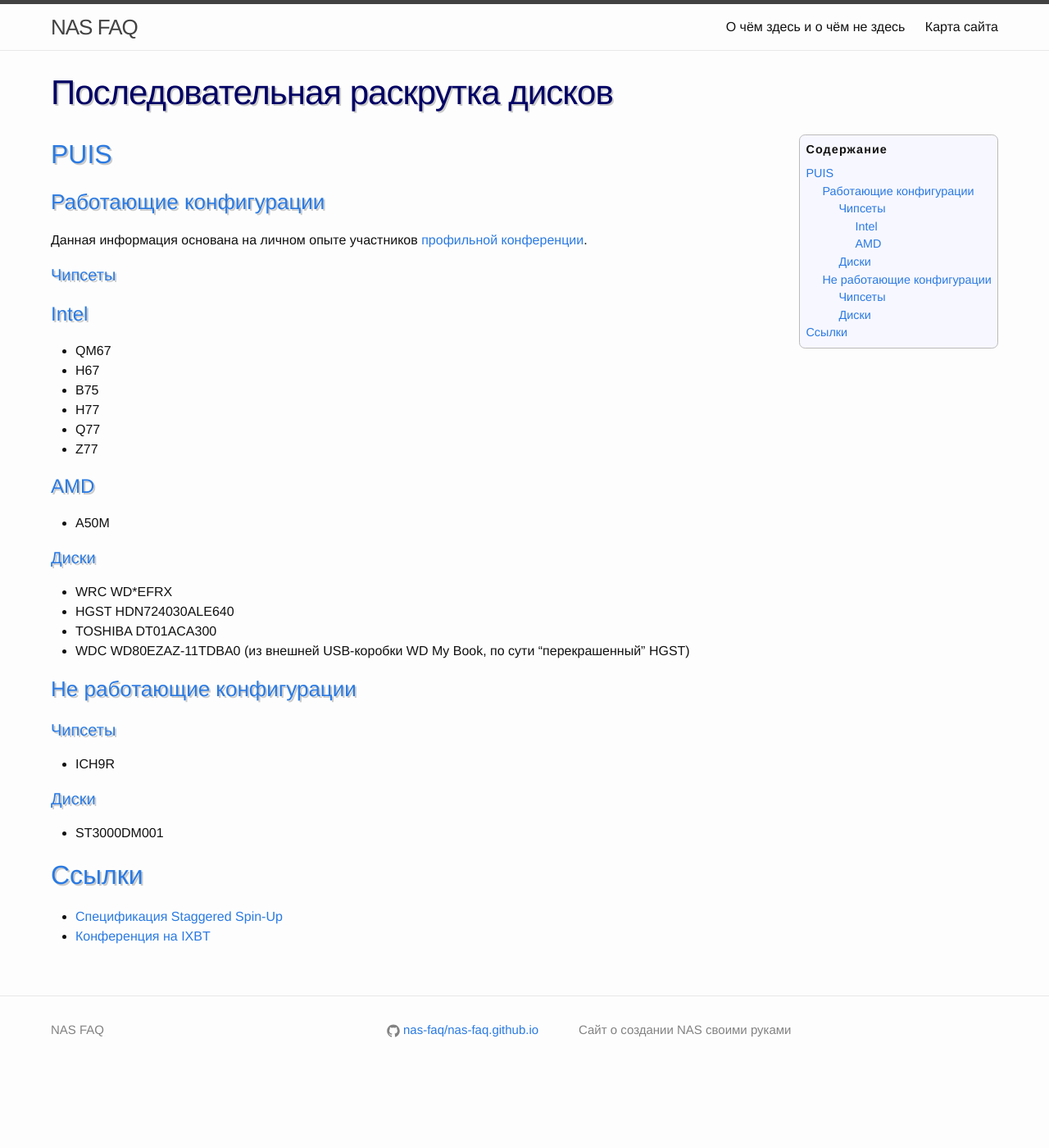
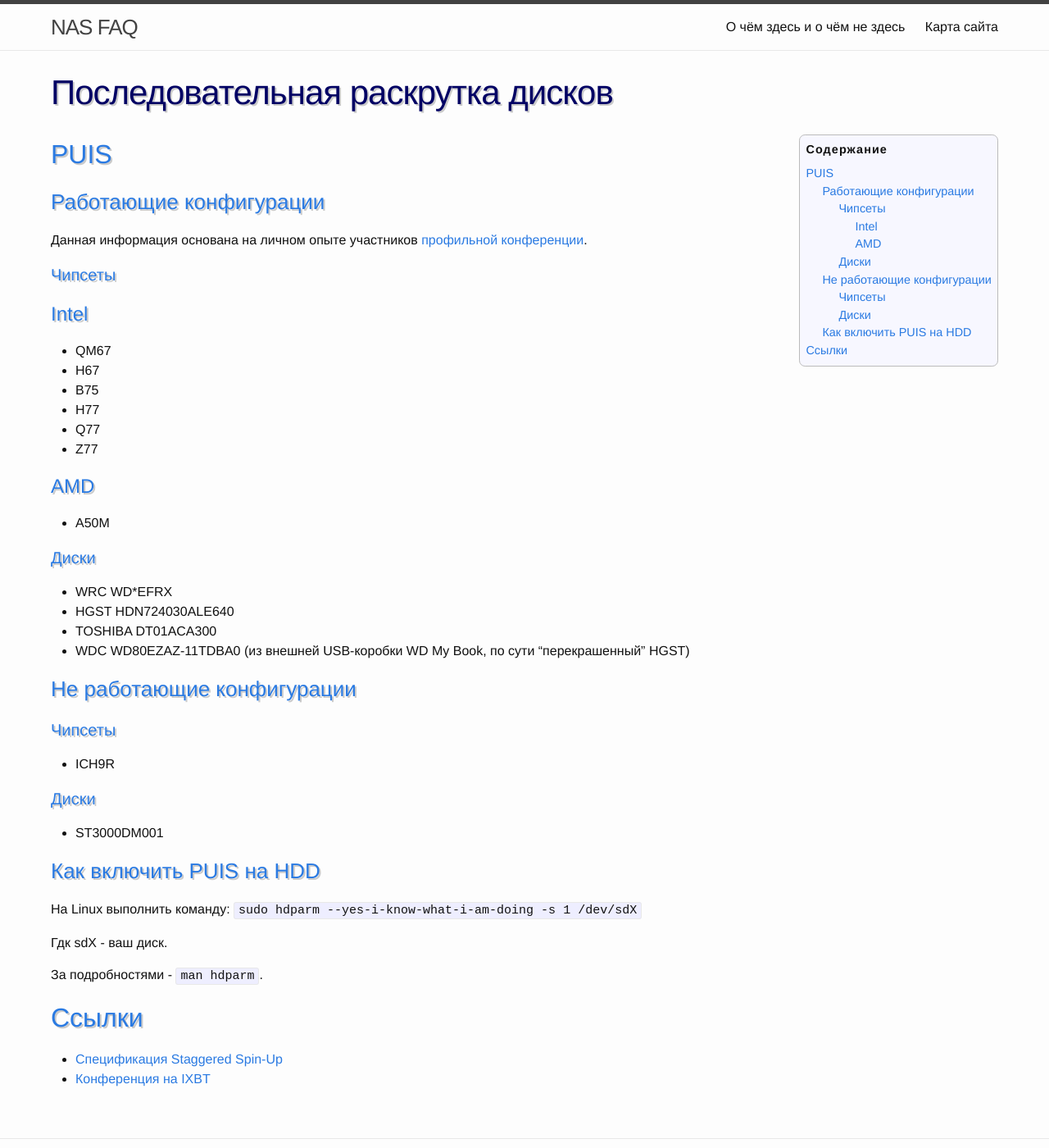
Before and after one commit to nas-faq/nas-faq.github.io, a Jekyll site: the page built from staggered_spin_up.md, in a window 1280 px wide and 1400 px high. Shown: the whole window at 82% size. Built offline with Jekyll 4.4.1, drawn with Linux system fonts in a browser that asks for light colours; nearby versions of some CDN libraries; Markdown is read by kramdown in place of the engine named in the settings; comment, search, counter and statistics services are not loaded.

Commit message:
Added: Как включить PUIS на HDD

```diff
--- a/staggered_spin_up.md
+++ b/staggered_spin_up.md
@@ -34,6 +34,14 @@ permalink: /staggered_spin_up/
 #### Диски
 * ST3000DM001
 
+### Как включить PUIS на HDD
+На Linux выполнить команду:
+`sudo hdparm --yes-i-know-what-i-am-doing -s 1 /dev/sdX`
+
+Гдк sdX - ваш диск.
+
+За подробностями - `man hdparm`.
+
 ## Ссылки
 * [Спецификация Staggered Spin-Up](/files/Implementing Staggered Spin Up v1.pdf)
 * [Конференция на IXBT](http://forum.ixbt.com/topic.cgi?id=11:44797)
```
